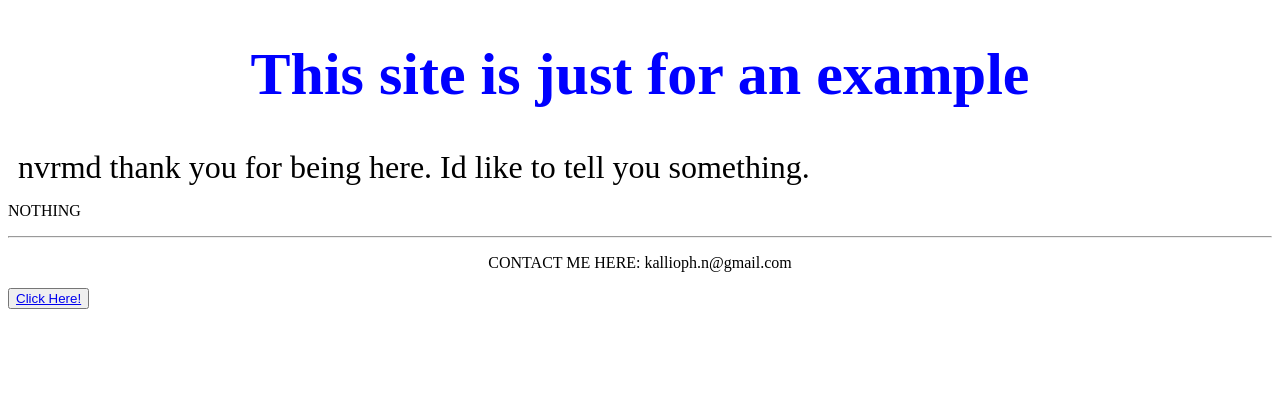
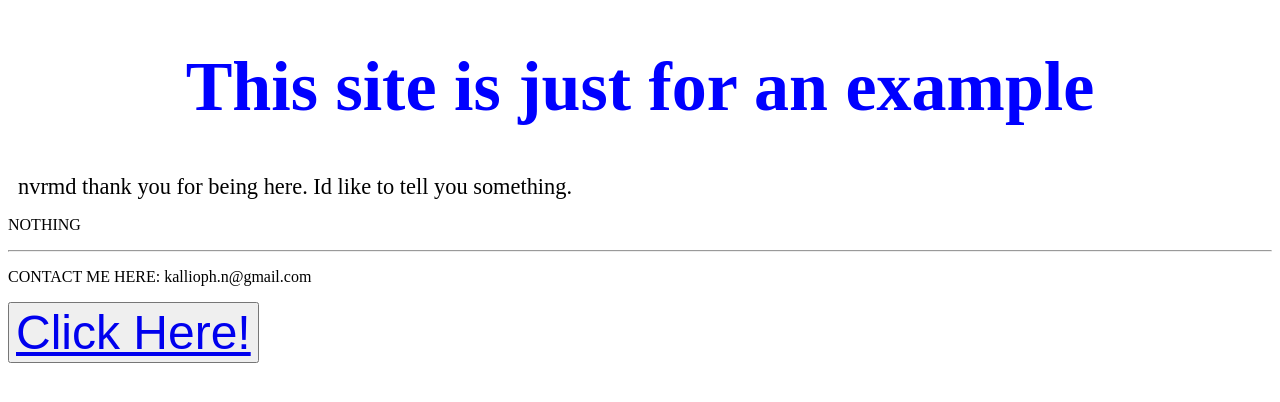
Before and after one commit to kellynanou/coursera-test, a plain HTML site: page site/structure-after.html in a window 1280 px wide. Drawn offline with Linux system fonts and the light colour scheme.

Commit message:
new pages

```diff
--- a/site/structure-after.html
+++ b/site/structure-after.html
@@ -4,14 +4,14 @@
 	<title>HTML AFTER</title>
 </head>
 <body>
- <h1 style="color: blue; font-size: 60px; text-align: center;">This site is just for an example</h1>
- <p style="margin: 0 10px; font-size: 2em;"> nvrmd thank you for being here. Id like to tell you something.</p>
+ <h1 style="color: blue; font-size: 70px; text-align: center;">This site is just for an example</h1>
+ <p style="margin: 0 10px; font-size: 1.4em;"> nvrmd thank you for being here. Id like to tell you something.</p>
  <p>NOTHING</p>
  <footer>
  	<hr>
- 	<p style="text-align: center;"
+ 	<p style="text-align: left;"
  	onclick="alert('thank you i will contact with you');">CONTACT ME HERE: kallioph.n@gmail.com</p>
- 	<button><a href='https://www.youtube.com/watch?v=b8SRAKfP2J4' atl='enjoy'>Click Here!</a></button>
+ 	<button style="text-align: center; color: red; font-size: 3em;"><a href='https://www.youtube.com/watch?v=b8SRAKfP2J4' atl='enjoy'>Click Here!</a></button>
  </footer>
 </body>
 </html>
```
